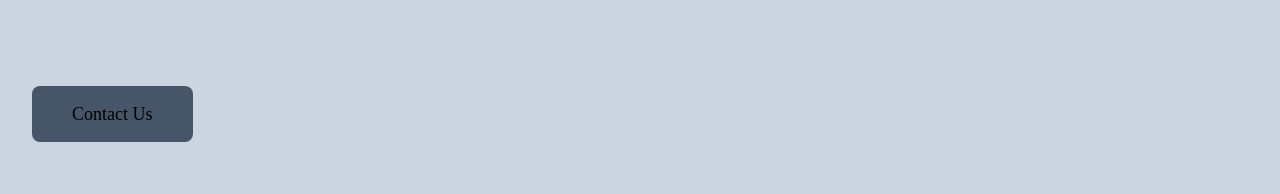
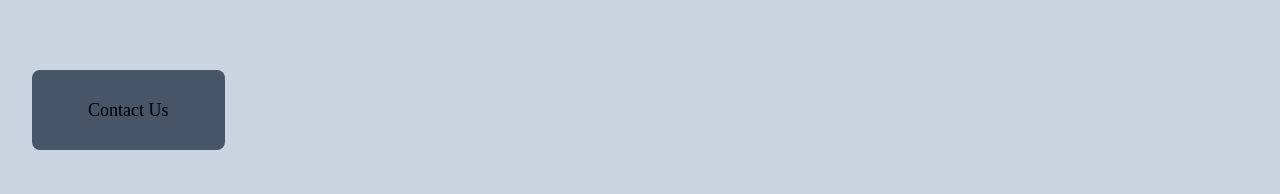
Before and after one commit to MichaelRG023/Home-Repair, a React (Create React App) app: page / in a window 1280 px wide. Shown: the part 758-952 px from the top of the page. Built offline with nearby package versions, Linux system fonts and the light colour scheme; data requests are answered from the project's data file.

Commit message:
css changes

```diff
--- a/src/component/Contact.js
+++ b/src/component/Contact.js
@@ -19,7 +19,7 @@ function Contact(){
                 <button className="h-12 px-6 m-2 text-lg  transition-colors duration-150 bg-yellow-500 rounded-lg focus:shadow-outline hover:bg-yellow-400">Submit</button>
 
             <h1 className="text-slate-900 text-3xl">Make a Complaint</h1>
-            <p className="text-gray-800 py-3 max-w-md">If you're not happy with the service you've received from Our Company, call us or send us an email and let us know!</p>
+            <p className="text-gray-800 py-3 max-w-md">If you're not happy with the service you've received from our Company, call us or send us an email and let us know!</p>
             <form>
             <textarea type="text" id="message" name="message" placeholder="send a complaint..." className="block p-2.5 text-m text-gray-900  w-2/12 h-24"></textarea>
             </form>
--- a/src/component/Home.js
+++ b/src/component/Home.js
@@ -10,7 +10,7 @@ function Home() {
     }
 
     return(
-        <div className="bg-slate-300 py-16">
+        <div className="bg-slate-300 py-12">
             <h1 className="font-bold text-left text-7xl">
             Home Repair Service
              </h1>
@@ -22,7 +22,7 @@ function Home() {
            />
             <p className="text-4xl py-14"> Find amazing home repair services made for you. We'll connect you to our repair professionals. </p>
 
-                <button onClick={handleClick} className="h-14 px-10 m-8 text-lg text-black-500 transition-colors duration-150 bg-slate-600 rounded-lg focus:shadow-outline hover:bg-gray-400">
+                <button onClick={handleClick} className="h-20 px-14 m-8 text-lg text-black-500 transition-colors duration-150 bg-slate-600 rounded-lg focus:shadow-outline hover:bg-gray-400">
                     Contact Us
                 </button>
 
--- a/src/component/ProfessionalServices.js
+++ b/src/component/ProfessionalServices.js
@@ -14,9 +14,9 @@ function ProfessionalServices(){
 
     return(
 
-        <div className="bg-gray-300 py-16">
-           <h3 className="font-bold text-6xl">Meet Your Home Service Experts</h3>
-             <img className="max-w-full ms-auto absolute right-0 h-5/6 flex flex-row" src="https://le-cdn.hibuwebsites.com/64b7818a0493479cbd6724b436d6f79f/dms3rep/multi/opt/694903-1152w.jpg" alt="wrench being held" />
+        <div className="bg-gray-300 py-20">
+           <h3 className="font-bold text-7xl">Meet Your Home Service Experts</h3>
+             <img className="max-w-full ms-auto absolute right-0 h-full max-h-max flex flex-row" src="https://le-cdn.hibuwebsites.com/64b7818a0493479cbd6724b436d6f79f/dms3rep/multi/opt/694903-1152w.jpg" alt="wrench being held" />
            <ul className="w-6/12 text-sm font-medium text-gray-900 bg-gray-300  dark:bg-gray-700 dark:border-gray-600 dark:text-white ">
              <li className="border-gray-200 rounded-t-lg dark:border-gray-600">
                <div className="flex items-center ps-3">
```
